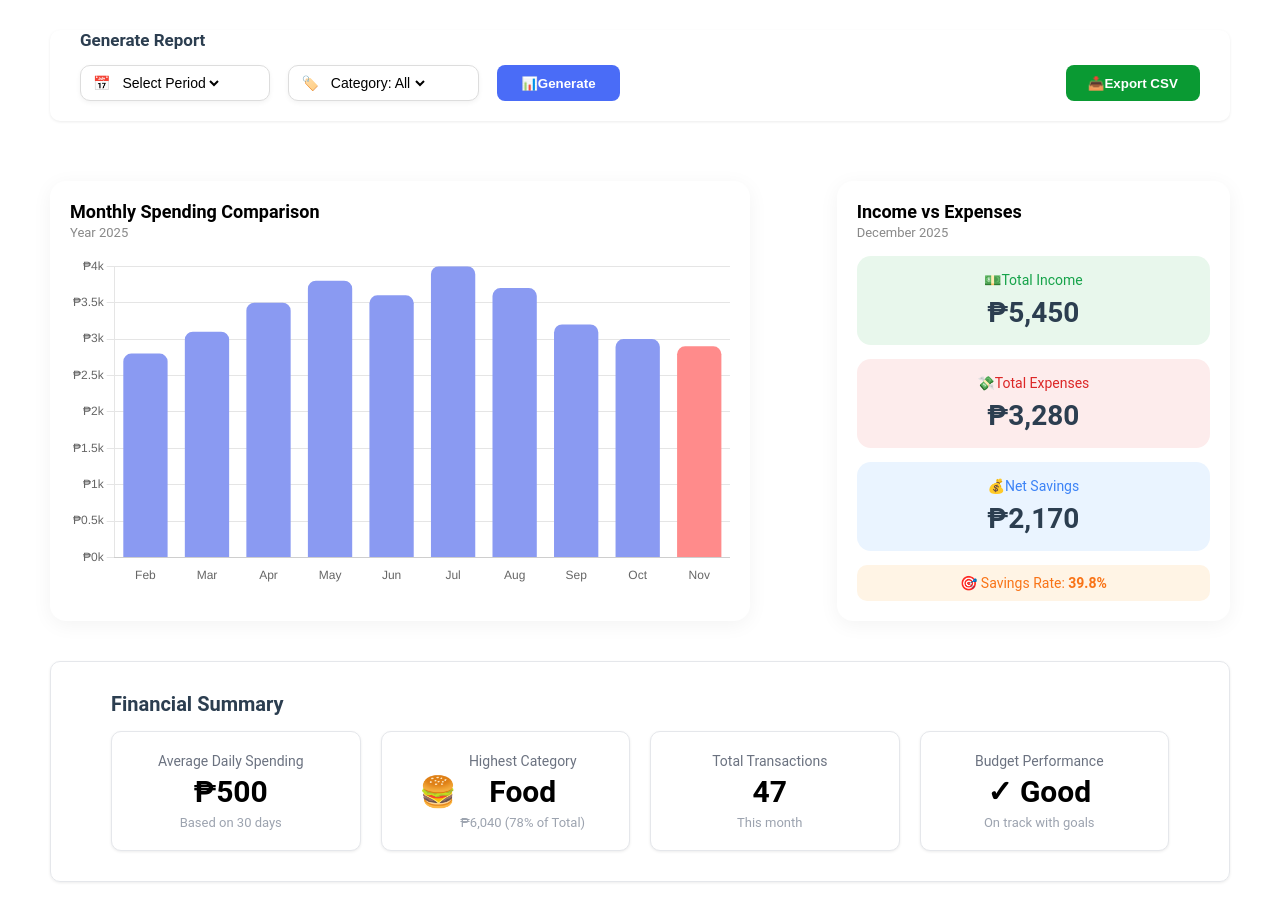
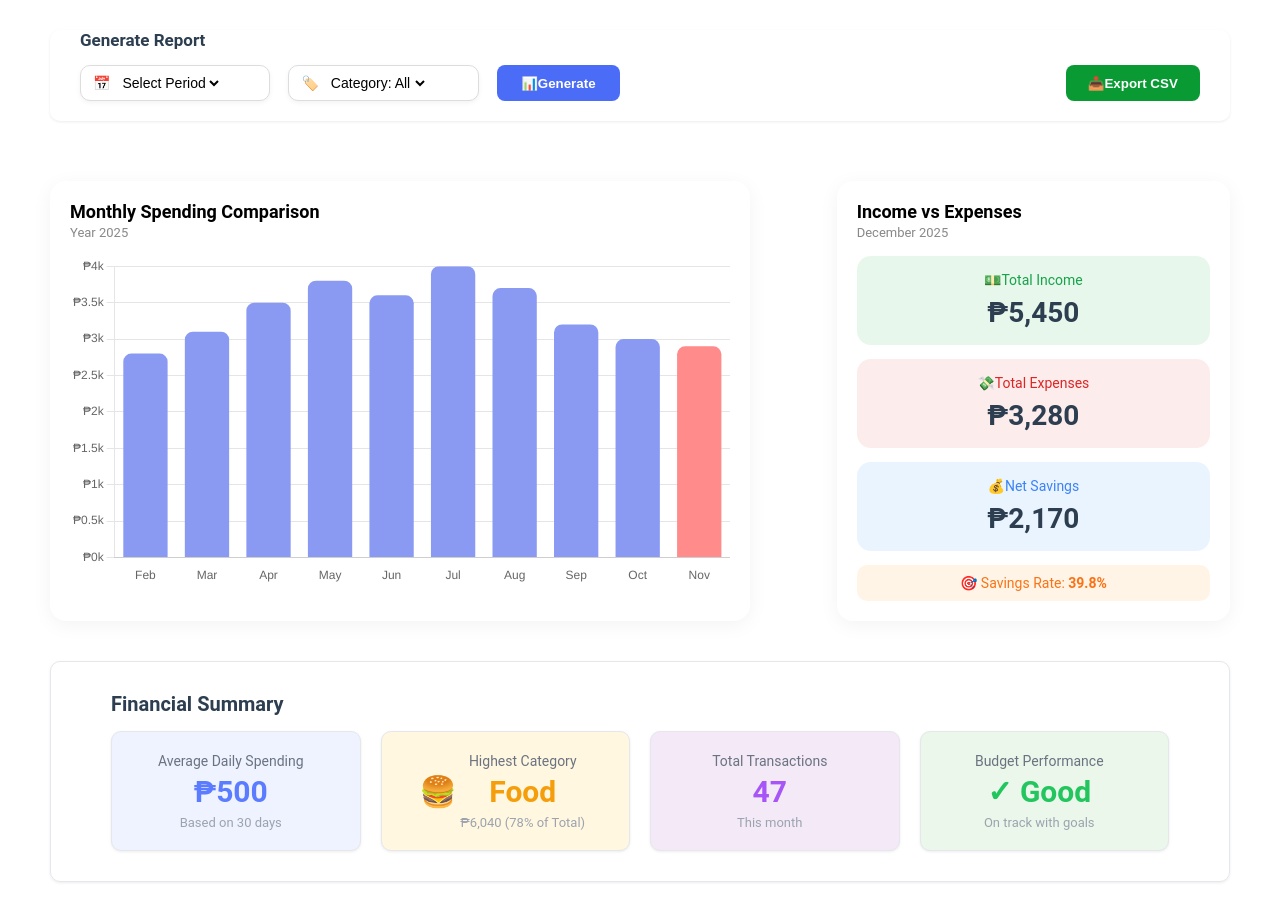
Before and after one commit to dobladamark/Personal-Finance-Tracker, a plain HTML site: page pages/reports.html in a window 1280 px wide. Shown: the part 120-1040 px from the top of the page. Drawn offline with nearby package versions, Linux system fonts and the light colour scheme.

Commit message:
financial summary color

```diff
--- a/css/style.css
+++ b/css/style.css
@@ -837,6 +837,28 @@ body {
 
 }
 
+.card-blue {
+  background-color: #eef3ff;
+}
+
+.card-yellow {
+  background-color: #fff7e0;
+}
+
+.card-purple {
+  background-color: #f4e9f7;
+}
+
+.card-green {
+  background-color: #eaf7ea;
+}
+
+.card-blue p { color: #5b7cff; }
+.card-yellow p { color: #f59e0b; }
+.card-purple p { color: #a855f7; }
+.card-green p { color: #22c55e; }
+
+
 /*MEDIA QUERIES*/
 
 .dash-card {
--- a/pages/reports.html
+++ b/pages/reports.html
@@ -93,7 +93,7 @@
       <div class="finance-summary-card-container">
         <h2>Financial Summary</h2>
         <div class="finance-summary-cards">
-          <div class="finance-card">
+          <div class="finance-card card-blue">
             <div class="finance-card-content">
               <h3>Average Daily Spending</h3>
               <p id="finance-income-money">₱500</p>
@@ -101,7 +101,7 @@
             </div>
           </div>
 
-          <div class="finance-card">
+          <div class="finance-card card-yellow">
             <span class="finance-icon-cards">🍔</span>
             <div class="finance-card-content">
               <h3>Highest Category</h3>
@@ -110,7 +110,7 @@
             </div>
           </div>
 
-          <div class="finance-card">
+          <div class="finance-card card-purple">
             <div class="finance-card-content">
               <h3>Total Transactions</h3>
               <p id="finance-savings-money">47</p>
@@ -118,7 +118,7 @@
             </div>
           </div>
 
-          <div class="finance-card">
+          <div class="finance-card card-green">
             <div class="finance-card-content">
               <h3>Budget Performance</h3>
               <p id="finance-budget-used">✓ Good</p>
```
Also changed, not shown: pages/budget.html (+1 -27 lines).
